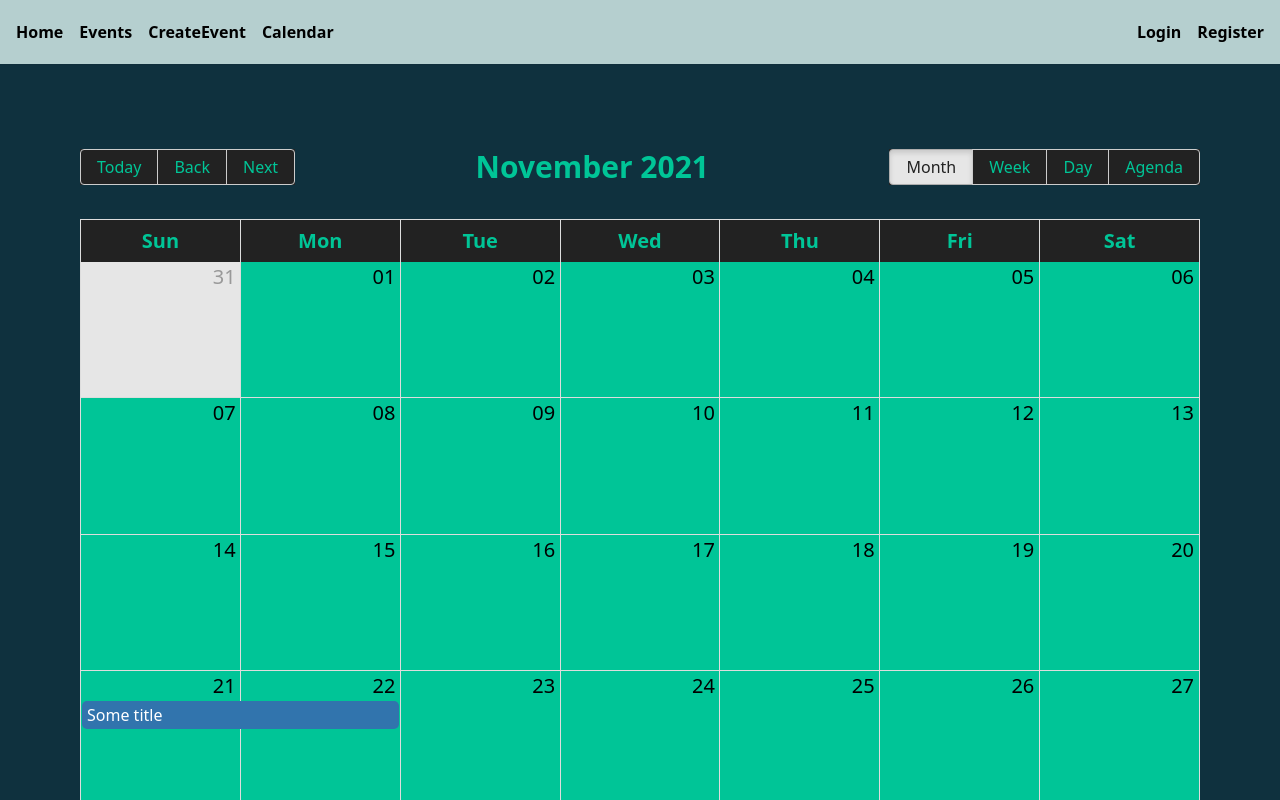
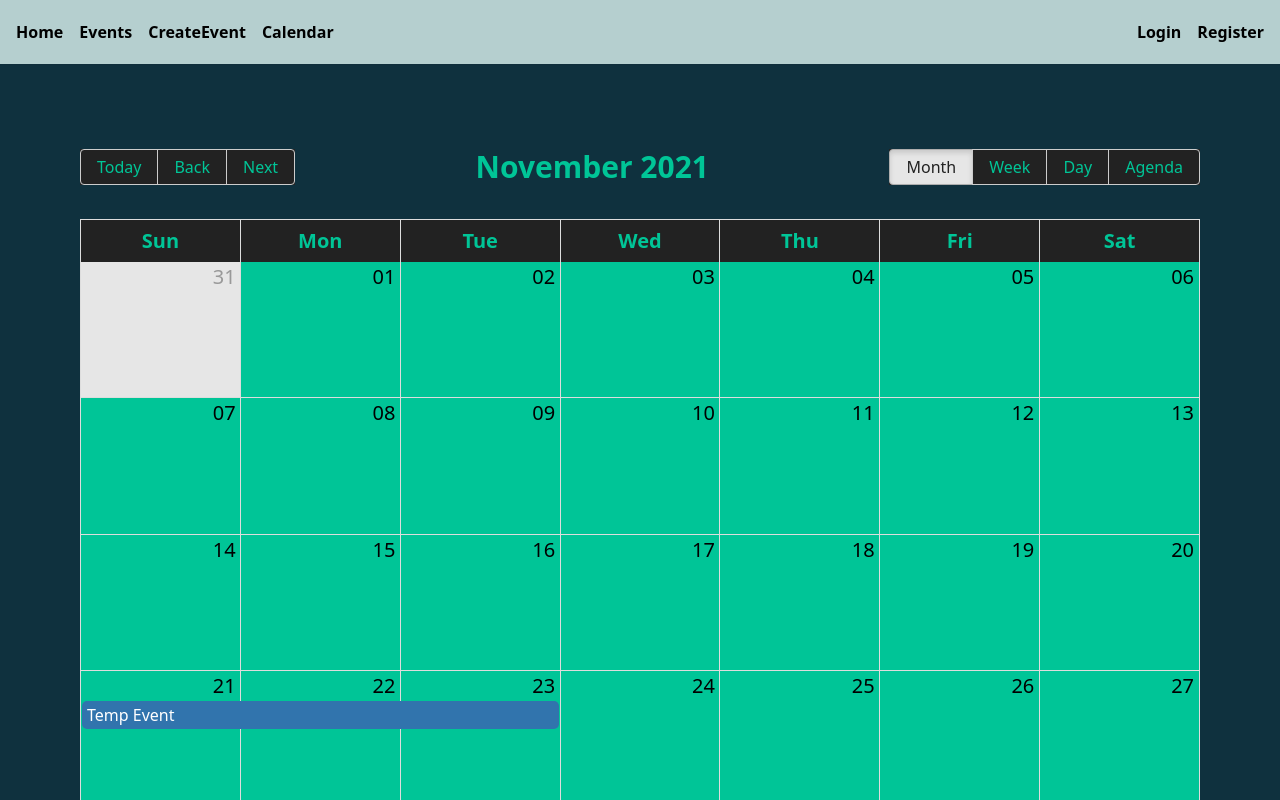
Before and after one commit to ComputerSocietyVITC/club-events, a React (Create React App) app: page /calendar in a window 1280 px wide. Shown: the top 800 px of the page. Built offline with nearby package versions, Linux system fonts and the light colour scheme; the HTML template or start-up script is replaced by a standard one.

Commit message:
Calendar CSS Added

```diff
--- a/src/Assets/Calendar.css
+++ b/src/Assets/Calendar.css
@@ -1,4 +1,4 @@
-.rbc-month-row, .rbc-today, .rbc-timeslot-group,.rbc-allday-cell {
+.rbc-month-row, .rbc-today, .rbc-timeslot-group,.rbc-allday-cell, .rbc-agenda-table {
     background-color: #00C597;
 }
 .rbc-header{
@@ -8,7 +8,7 @@
     font-size: 20px;
     border: 0px;
 }
-.rbc-btn-group{
+.rbc-btn-group, .rbc-time-header-gutter{
     background-color: #222;
 }
 .rbc-btn-group > button{
@@ -28,3 +28,6 @@
 .rbc-date-cell{
     font-size: 20px;
 }
+.rbc-time-header-cell{
+    height: 65px;
+}
--- a/src/content/Calendar.jsx
+++ b/src/content/Calendar.jsx
@@ -11,9 +11,9 @@ const CalendarPage = () => {
             {
                 start: moment().toDate(),
                 end: moment()
-                    .add(1, "days")
+                    .add(2, "days")
                     .toDate(),
-                title: "Some title"
+                title: "Temp Event"
             }
         ]
     };
```
